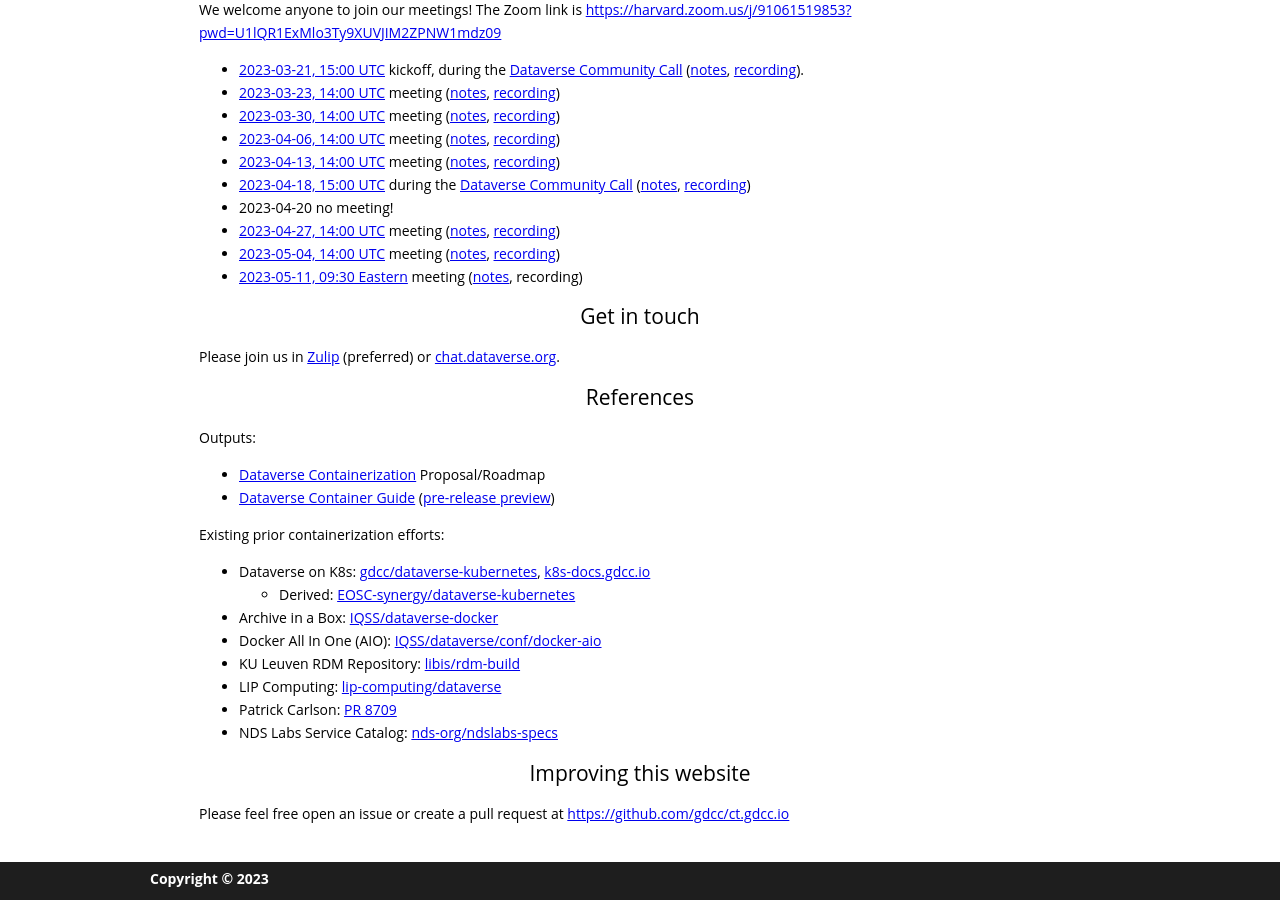
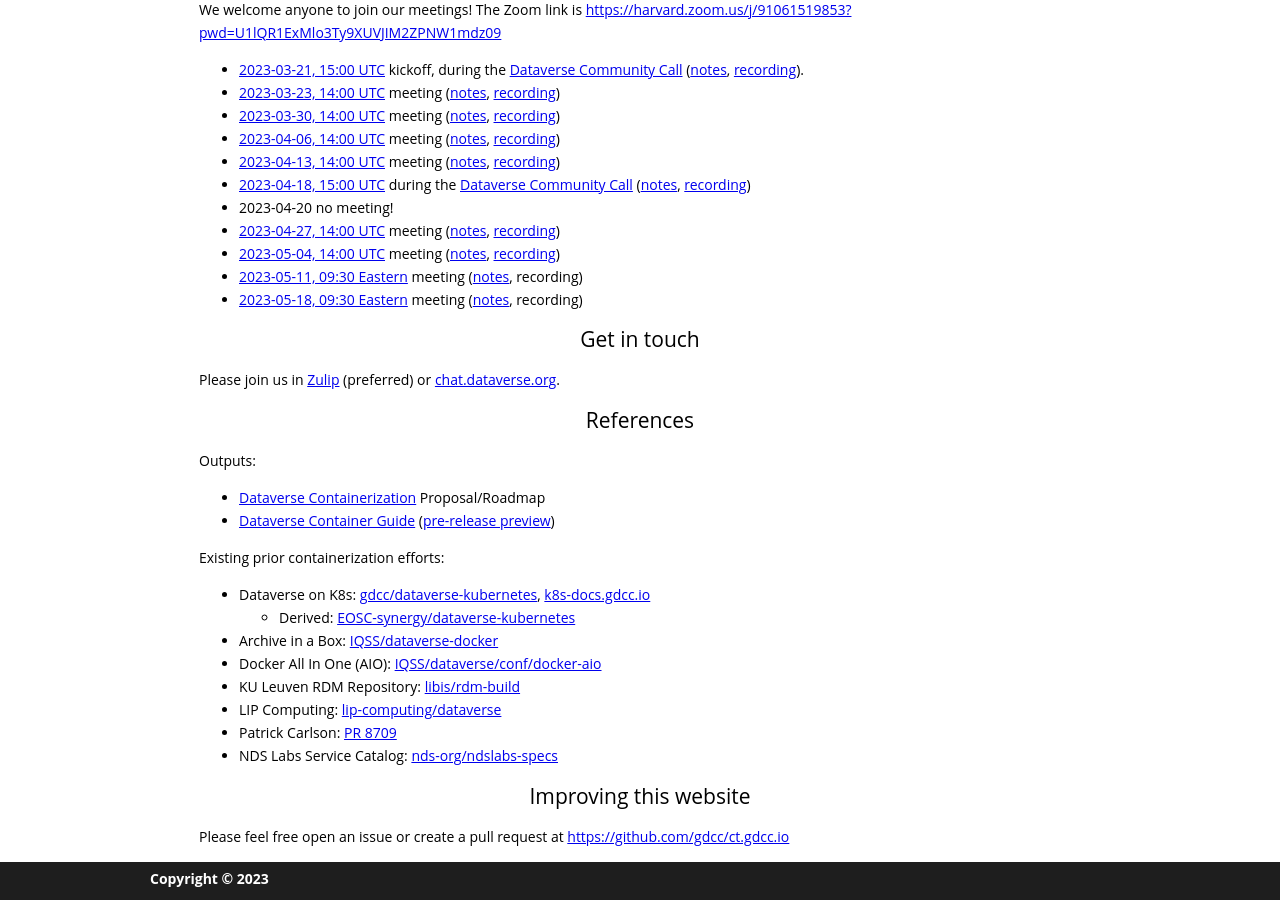
Before and after one commit to gdcc/ct.gdcc.io, a Jekyll site: the page built from index.md, in a window 1280 px wide and 900 px high, scrolled down 1307 px. Built offline with Jekyll 4.4.1, drawn with Linux system fonts in a browser that asks for light colours; our own code applies the rules of GitHub Pages for plain Markdown files.

Commit message:
add next meeting

```diff
--- a/index.md
+++ b/index.md
@@ -47,6 +47,7 @@ We welcome anyone to join our meetings! The Zoom link is <https://harvard.zoom.u
 - [2023-04-27, 14:00 UTC](https://time.is/compare/1400_27_Apr_2023_in_UTC) meeting ([notes](https://docs.google.com/document/d/1Hz47lLjE9h1-YE5zD2wu4tT1ObB6vB6Nr3m16pQ4LF4/edit?usp=sharing), [recording](https://harvard.zoom.us/rec/share/aBdeEowQUqdKH2H9aTF_ypWe1OI3SZj6t4m_KUJi0Sjui2e7g123GnI92Itij2fV.Vi1OWvqiXVJjbRgz))
 - [2023-05-04, 14:00 UTC](https://time.is/compare/1400_4_May_2023_in_UTC) meeting ([notes](https://docs.google.com/document/d/1U3yvg9yG5Wnm_tQkDLf5XyREYyFVoRE4_-UvnxuryVE/edit?usp=sharing), [recording](https://harvard.zoom.us/rec/share/YcaITLENsu8xdvaH6XmxENjd00TCeTzI_pIpBVMi97Nyj176C96kPsIjaEtLclG_.pSX9c_GjP79zKdZH))
 - [2023-05-11, 09:30 Eastern](https://time.is/compare/0930_11_May_2023_in_Boston) meeting ([notes](https://docs.google.com/document/d/1eQVm88dP2rgM9DKn4ivoWBx6MOK6aXfkLhsZN-Y3fsc/edit?usp=sharing), recording)
+- [2023-05-18, 09:30 Eastern](https://time.is/compare/0930_18_May_2023_in_Boston) meeting ([notes](https://docs.google.com/document/d/1VuUkGSdL03nPPMepYUMk59qEfljgRkzN0oXvEp9UkqI/edit?usp=sharing), recording)
 
 ## Get in touch
 
```
